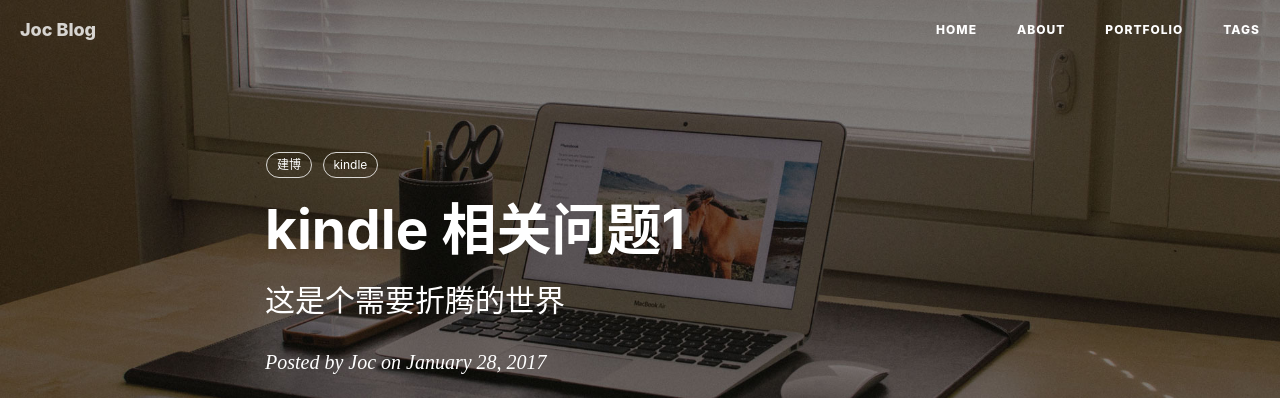
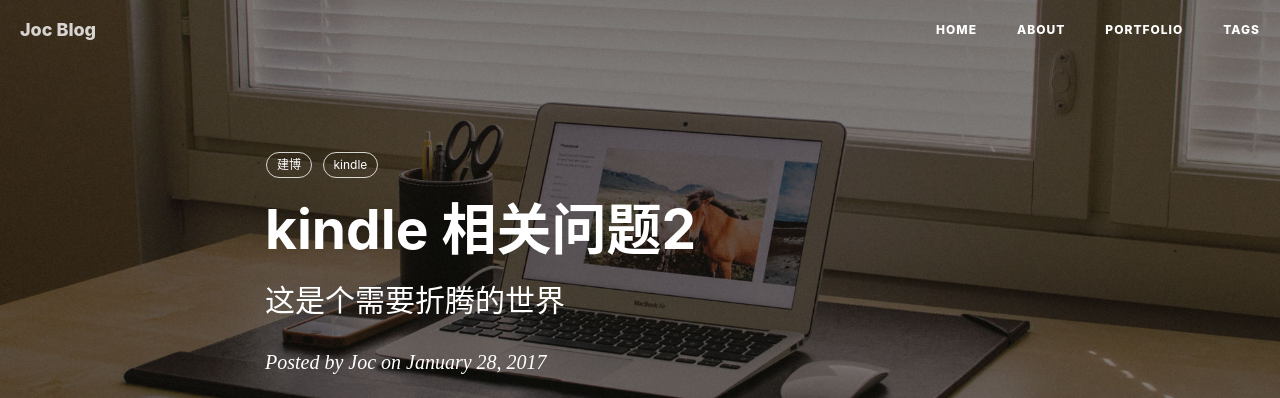
Before and after one commit to joc2422/jttt.github.io, a Jekyll site: the page built from _posts/2017-01-28-07.markdown, in a window 1280 px wide and 900 px high. Shown: the top 398 px of the window. Built offline with Jekyll 4.4.1, drawn with Linux system fonts in a browser that asks for light colours; nearby versions of some CDN libraries; comment, search, counter and statistics services are not loaded.

Commit message:
Update 2017-01-28-07.markdown

```diff
--- a/_posts/2017-01-28-07.markdown
+++ b/_posts/2017-01-28-07.markdown
@@ -1,6 +1,6 @@
 ---
 layout:     post
-title:      "kindle 相关问题1"
+title:      "kindle 相关问题2"
 subtitle:   "这是个需要折腾的世界"
 date:       2017-01-28 22:00:00
 author:     "Joc"
@@ -17,8 +17,8 @@
 <br>
 
 > 1.锁屏壁纸替换
-2.kindle 书源
-3.文件导入
+> 2.kindle 书源
+> 3.文件导入
 
 
 <br> ##### 1.锁屏壁纸替换
```
